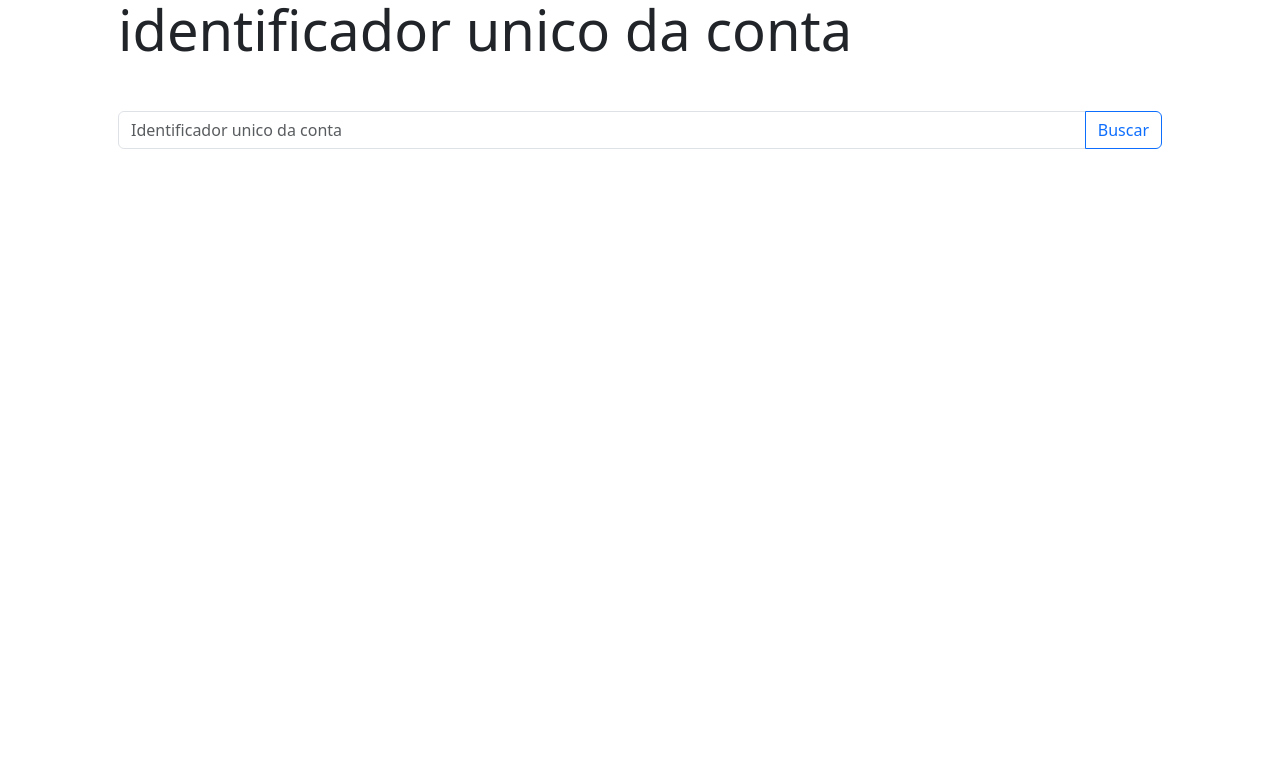
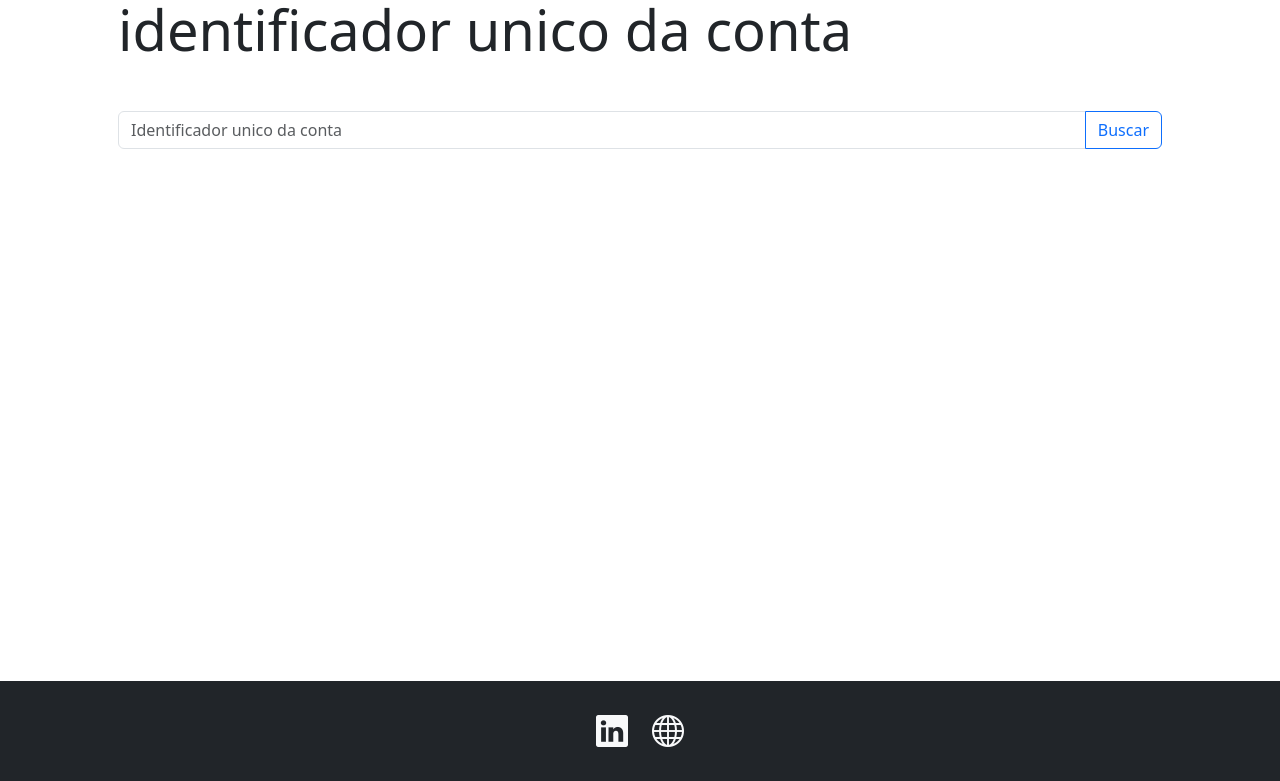
Before and after one commit to sandrewTx08/supera-front-end, a React (Vite) app: page / in a window 1280 px wide. Shown: the part 227-1008 px from the top of the page. Before the commit the page ends 800 px from the top, so only its background shows below. Built offline with nearby package versions, Linux system fonts and the light colour scheme.

Commit message:
style: icons

```diff
--- a/package.json
+++ b/package.json
@@ -13,6 +13,7 @@
     "@types/react-datepicker": "^4.11.2",
     "axios": "^1.4.0",
     "bootstrap": "^5.3.0",
+    "bootstrap-icons": "^1.10.5",
     "react": "^18.2.0",
     "react-bootstrap": "^2.8.0",
     "react-datepicker": "^4.16.0",
--- a/src/components/FilterBoard/index.tsx
+++ b/src/components/FilterBoard/index.tsx
@@ -58,7 +58,11 @@ export default function Component() {
         <form className="d-flex flex-column gap-4">
           <div className="row d-flex gap-4 h5">
             <div className="col align-items-center d-flex gap-2 justify-content-between">
-              <label>Pediodo inicio:</label>
+              <div className="d-flex gap-2 align-items-center">
+                <i className="bi bi-calendar3"></i>
+                Pediodo inicio:
+              </div>
+
               <DatePicker
                 selected={dataInicio}
                 name="dataInicio"
@@ -68,7 +72,11 @@ export default function Component() {
             </div>
 
             <div className="col align-items-center d-flex gap-2 justify-content-between">
-              Pediodo fim:
+              <div className="d-flex gap-2 align-items-center">
+                <i className="bi bi-calendar3"></i>
+                Pediodo fim:
+              </div>
+
               <DatePicker
                 className="input-group-text"
                 name="dataFim"
@@ -78,7 +86,11 @@ export default function Component() {
             </div>
 
             <div className="col align-items-center d-flex gap-2 justify-content-between">
-              Nome do operador:
+              <div className="d-flex gap-2 align-items-center">
+                <i className="bi bi-person-fill"></i>
+                Nome do operador:
+              </div>
+
               <input
                 type="text"
                 value={nomeOperadorTransacao}
--- a/src/components/Footer/index.tsx
+++ b/src/components/Footer/index.tsx
@@ -1,4 +1,23 @@
-
 export default function Component() {
-    return <></>
+  return (
+    <footer
+      className="bg-dark d-flex justify-content-center gap-4 align-items-center"
+      style={{ height: 100 }}
+    >
+      <a
+        className="text-light"
+        href="https://www.linkedin.com/company/supera-tecnologia/"
+        target="_blank"
+      >
+        <i className="bi bi-linkedin fs-2"></i>
+      </a>
+      <a
+        className="text-light"
+        href="https://www.supera.com.br/"
+        target="_blank"
+      >
+        <i className="bi bi-globe fs-2"></i>
+      </a>
+    </footer>
+  );
 }
--- a/src/main.tsx
+++ b/src/main.tsx
@@ -1,5 +1,6 @@
 import React from "react";
 import "bootstrap/dist/css/bootstrap.css";
+import "bootstrap-icons/font/bootstrap-icons.css";
 import ReactDOM from "react-dom/client";
 import axios from "axios";
 import "./index.css";
@@ -25,7 +26,7 @@ const router = createBrowserRouter([
 ReactDOM.createRoot(document.getElementById("root")!).render(
   <>
     <Navbar />
-    <main className="mt-4">
+    <main className="mt-4 vh-100">
       <RouterProvider router={router} />
     </main>
     <Footer />
```
Also changed, not shown: 1 other file (tests, documents, lock files or other folders).
